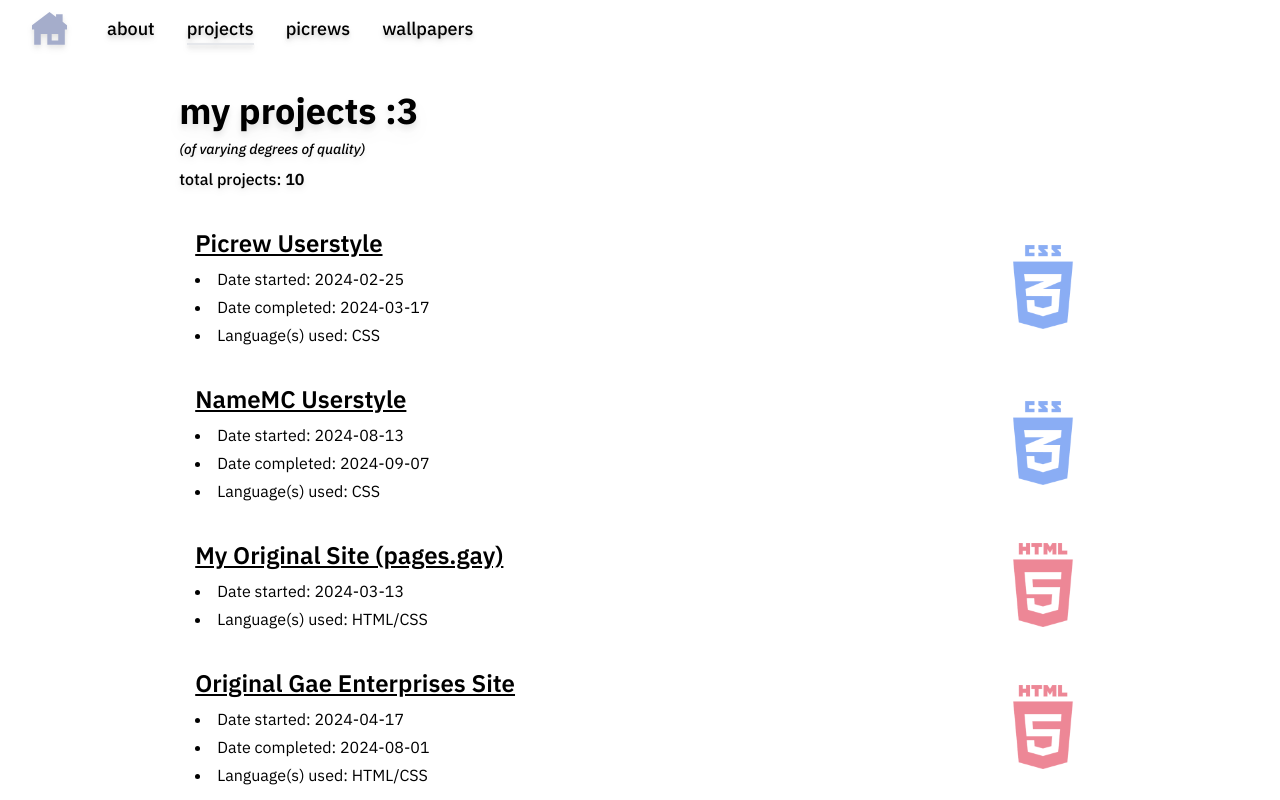
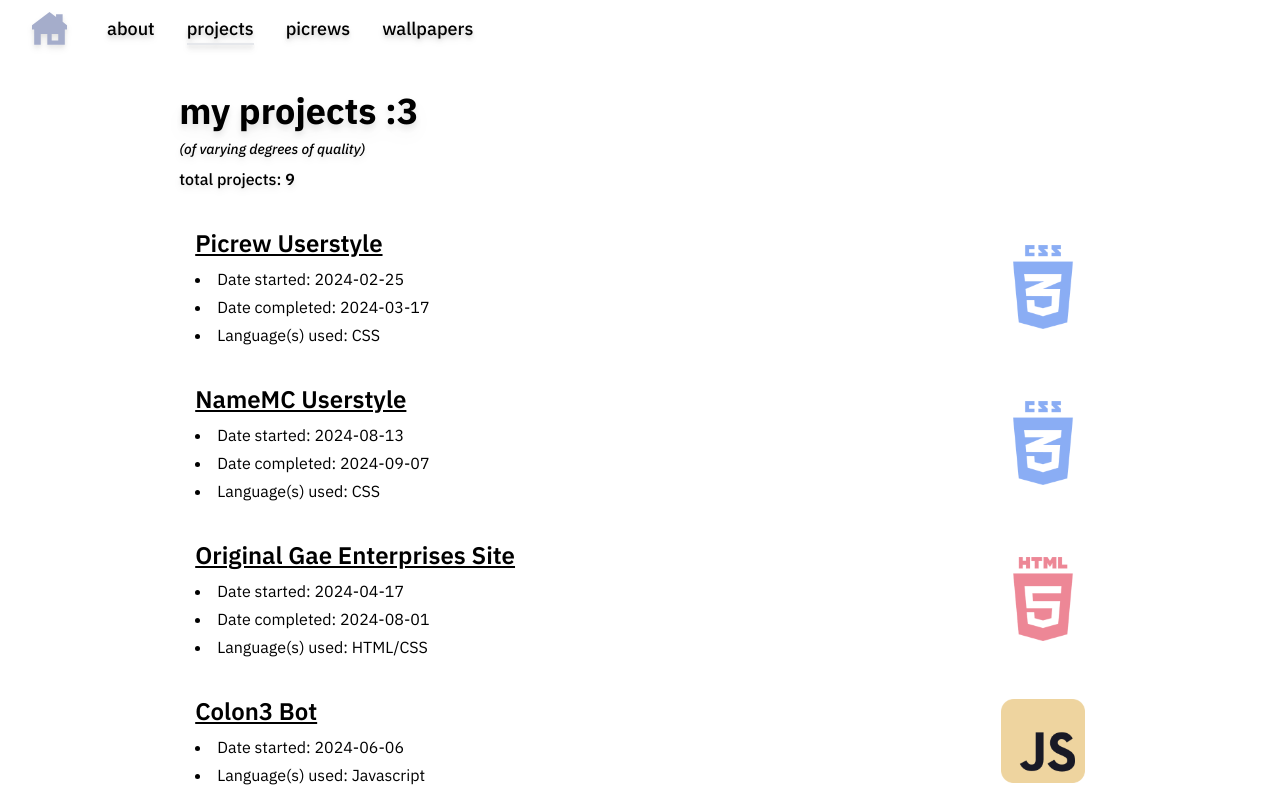
Before and after one commit to Meowcelinee/website, a Next.js app: page /projects in a window 1280 px wide. Shown: the top 800 px of the page. Built offline with nearby package versions, Linux system fonts and the light colour scheme; a web font is replaced by a local one; what @catppuccin/tailwindcss would draw is missing.

Commit message:
yea no get rid of that

```diff
--- a/src/data/projectData.ts
+++ b/src/data/projectData.ts
@@ -1,18 +1,6 @@
 import { Project, Lang } from '@/src/types/ProjectTypes';
 
 const projects: Project[] = [
-    {
-        name: 'My Original Site (pages.gay)',
-        link: 'https://nyatalie.pages.gay',
-        language: {
-            lang: Lang.HTML,
-            img: '/images/lang/html.png',
-        },
-        date: {
-            start: '2024-03-13',
-        },
-        wip: false,
-    },
     {
         name: 'Original Gae Enterprises Site',
         link: 'https://gae-ent.vercel.app/',
```
